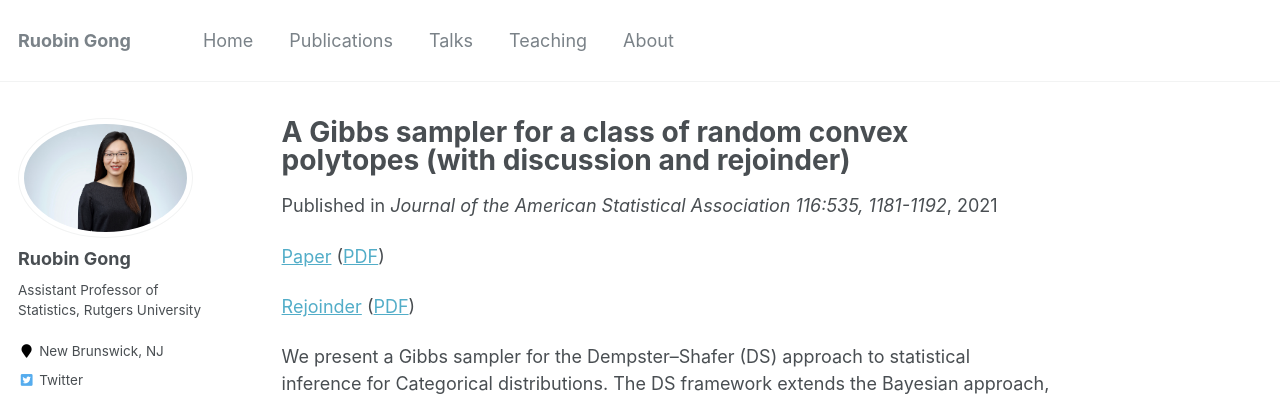
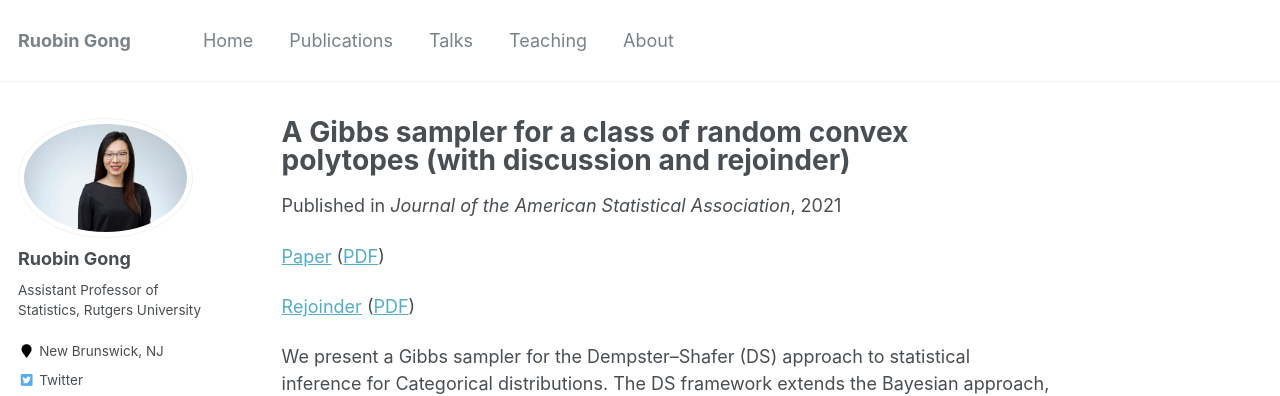
Before and after one commit to RuobinGong/RuobinGong.github.io, a Jekyll site: the page built from _publications_foundation/2021-08-01-multinomialDS.md, in a window 1280 px wide and 1082 px high. Shown: the top 396 px of the window. Built offline with Jekyll 4.4.1, drawn with Linux system fonts in a browser that asks for light colours; some web fonts are replaced.

Commit message:
Update 2021-08-01-multinomialDS.md

```diff
--- a/_publications_foundation/2021-08-01-multinomialDS.md
+++ b/_publications_foundation/2021-08-01-multinomialDS.md
@@ -4,7 +4,7 @@ collection: publications_foundation
 permalink: /publication/2021-08-01-multinomialDS
 excerpt: ''
 date: 2021-08-01
-venue: 'Journal of the American Statistical Association 116:535, 1181-1192'
+venue: 'Journal of the American Statistical Association'
 author: 'PE Jacob, R Gong, PT Edlefsen, AP Dempster'
 
 ---
```
